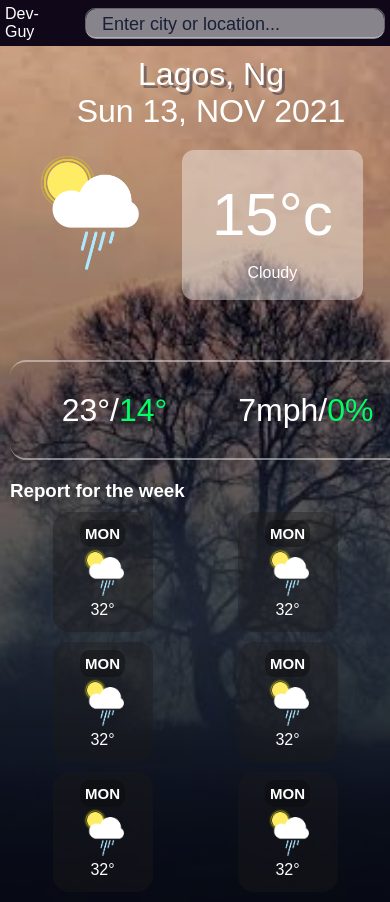
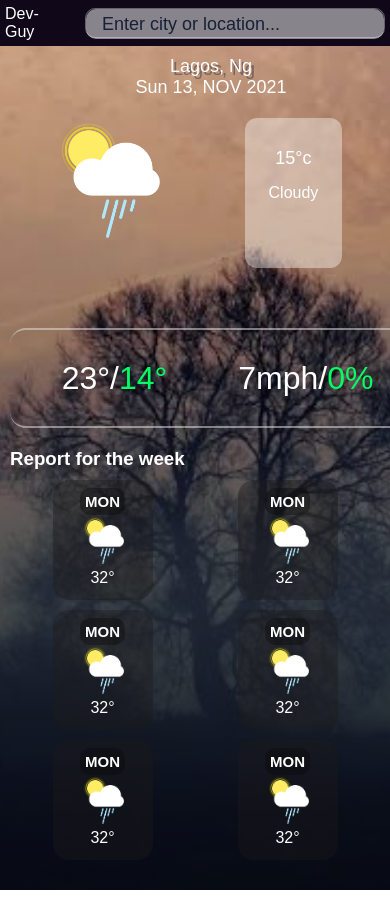
Before and after one commit to 106joshman/Weather-App, a React (Create React App) app: page / in a window 390 px wide. Built offline with nearby package versions, Linux system fonts and the light colour scheme.

Commit message:
updates and changes

```diff
--- a/src/index.css
+++ b/src/index.css
@@ -140,6 +140,7 @@ the weather display
 }
 
 .show-date p {
+  font-weight: 300;
   font-size: 32px;
 }
 
@@ -289,6 +290,11 @@ tablet screen orientation
     height: 120px;
   }
 
+  .show-date p {
+    font-size: 18px;
+    text-align: center;
+  }
+
   .fig {
     height: 150px;
   }
@@ -331,9 +337,8 @@ mobile phone screen
     width: 300px;
   }
 
-  .show-date p {
-    text-align: center;
-    font-weight: 300;
+  .fig .deg {
+    font-size: 18px;
   }
 
   .cards {
```
